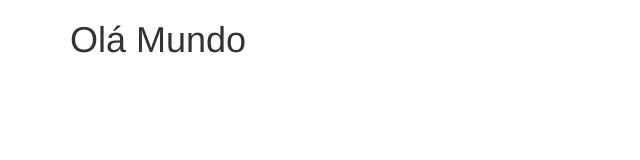
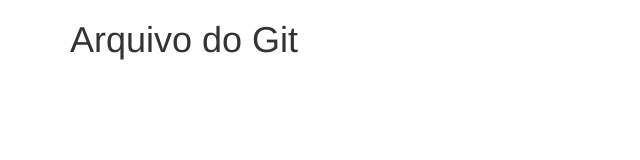
Before and after one commit to edsoncabina/curso, a plain HTML site: page index.html in a window 1280 px wide. Shown: the whole page, without its empty margins (0-640 px from the left). Drawn offline with Linux system fonts and the light colour scheme.

Commit message:
Update index.html

```diff
--- a/index.html
+++ b/index.html
@@ -5,7 +5,7 @@
     <meta http-equiv="X-UA-Compatible" content="IE=edge">
     <meta name="viewport" content="width=device-width, initial-scale=1">
     <!-- The above 3 meta tags *must* come first in the head; any other head content must come *after* these tags -->
-    <title>Bootstrap 101 Template</title>
+    <title>Curso de Angular 1.5.3</title>
 
     <!-- Bootstrap -->
     <link href="css/bootstrap.min.css" rel="stylesheet">
@@ -20,7 +20,7 @@
   <body>
     <div class="container">
         <div ng-controller="mainController">
-            <h1>Olá Mundo</h1>
+            <h1>Arquivo do Git</h1>
         </div>
     </div>
 
```
